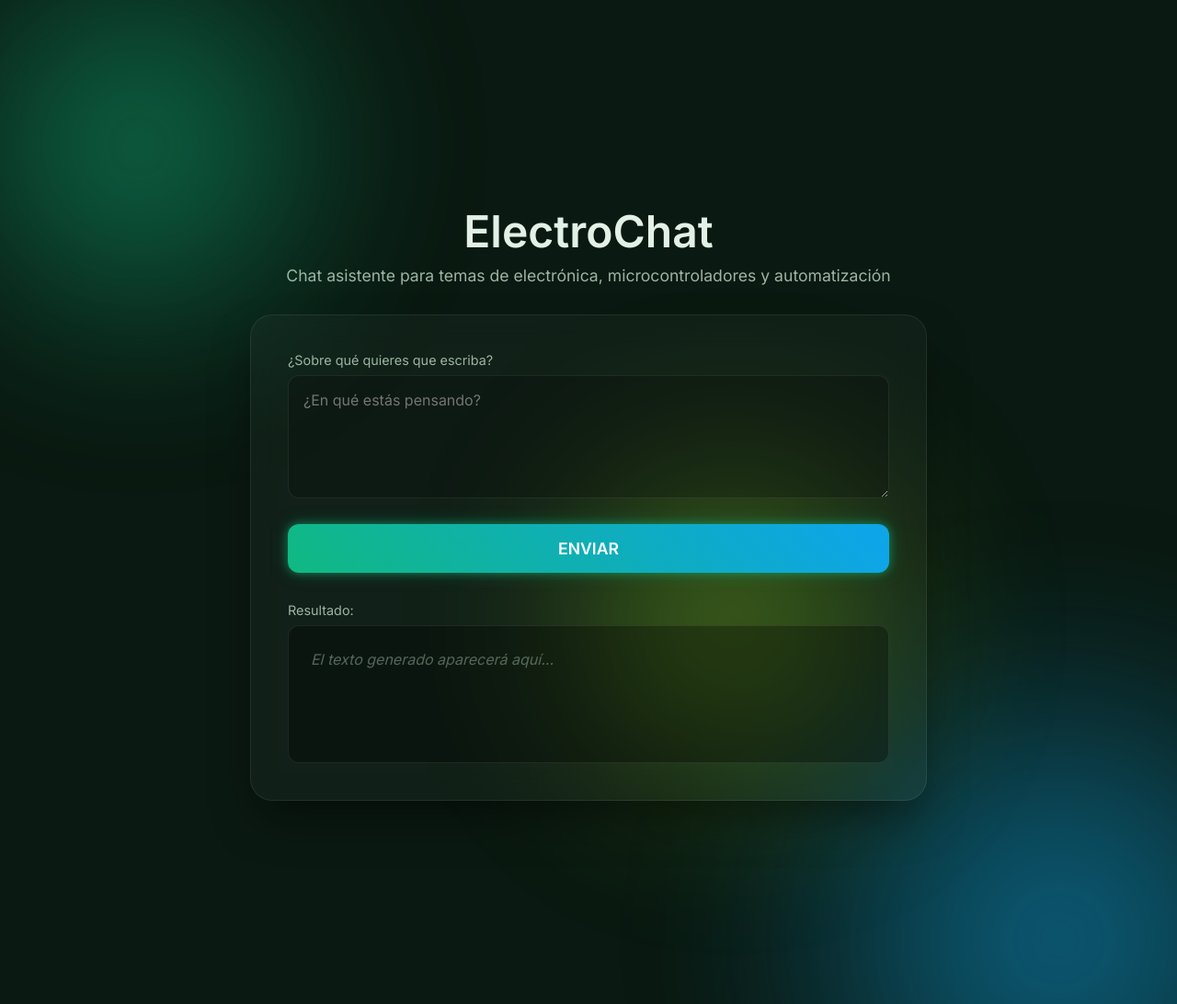
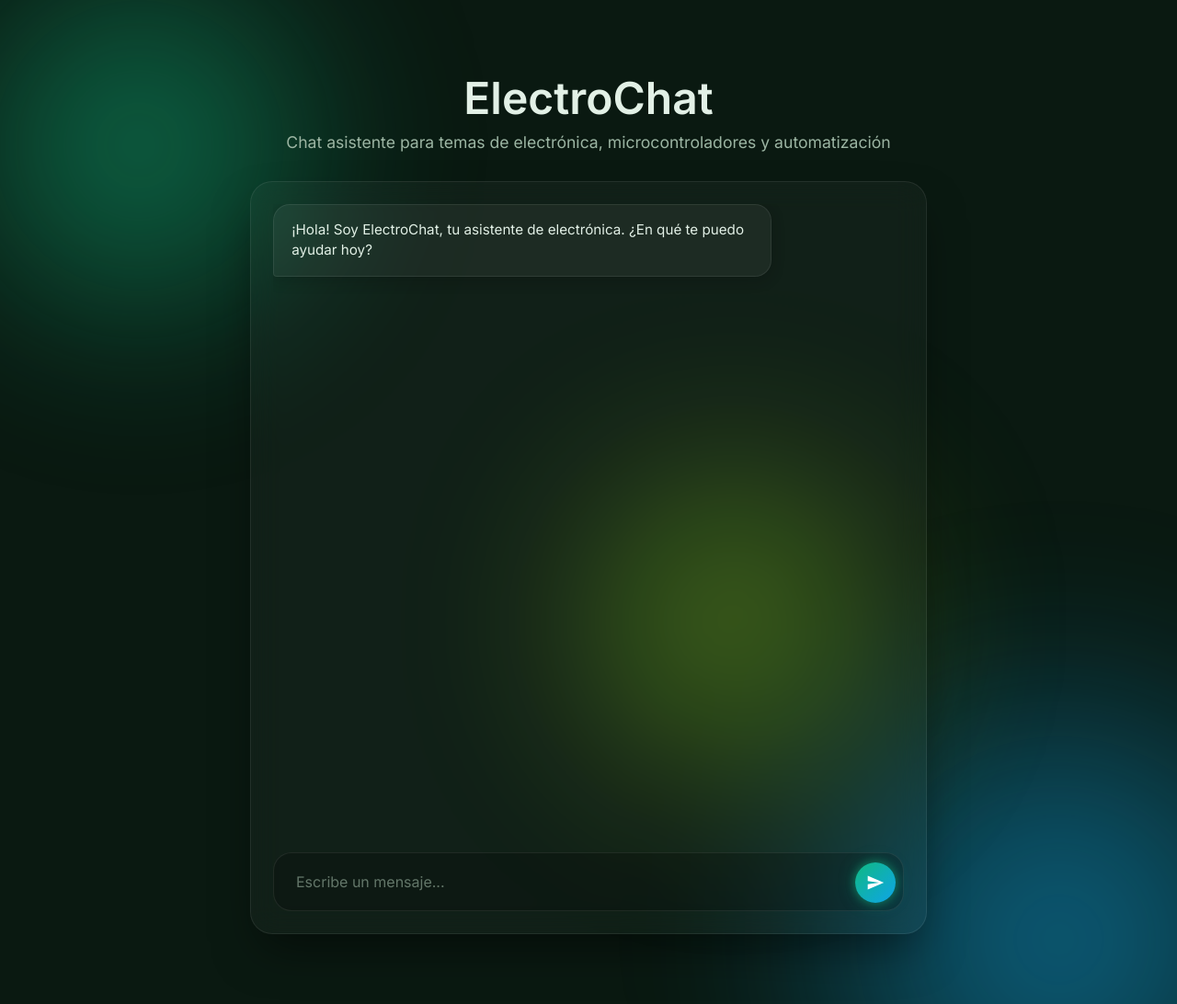
Before and after one commit to JesusFG-32/gem, a Flask app: page / in a window 1280 px wide. Shown: the whole page at 92% size. Run offline with Flask 3, Linux system fonts and the light colour scheme.

Commit message:
Rediseño del frontend y aplicado el formato de chatbot

```diff
--- a/static/css/style.css
+++ b/static/css/style.css
@@ -127,151 +127,180 @@ body {
     box-shadow: 0 30px 60px -12px rgba(0, 0, 0, 0.6);
 }
 
-.input-group {
-    margin-bottom: 1.5rem;
+.chat-panel {
+    display: flex;
+    flex-direction: column;
+    height: 75vh;
+    padding: 1.5rem;
 }
 
-.input-group label {
-    display: block;
-    margin-bottom: 0.5rem;
-    font-size: 0.9rem;
-    color: var(--text-secondary);
-    transition: color 0.3s;
+.chat-messages {
+    flex-grow: 1;
+    overflow-y: auto;
+    display: flex;
+    flex-direction: column;
+    gap: 1rem;
+    margin-bottom: 1.5rem;
+    padding-right: 0.5rem;
+    scroll-behavior: smooth;
 }
 
-.input-group:focus-within label {
-    color: var(--primary-color);
+.message {
+    display: flex;
+    width: 100%;
 }
 
-input[type="password"],
-textarea {
-    width: 100%;
+.message.user {
+    justify-content: flex-end;
+}
+
+.message.bot {
+    justify-content: flex-start;
+}
+
+.message-content {
+    max-width: 80%;
+    padding: 1rem 1.2rem;
+    border-radius: 18px;
+    line-height: 1.5;
+    font-size: 0.95rem;
+    box-shadow: 0 4px 15px rgba(0, 0, 0, 0.2);
+    animation: fadeIn 0.3s ease-out;
+}
+
+.message.user .message-content {
+    background: linear-gradient(135deg, var(--primary-color), #059669);
+    color: #fff;
+    border-bottom-right-radius: 4px;
+}
+
+.message.bot .message-content {
+    background: rgba(255, 255, 255, 0.05);
+    border: 1px solid var(--glass-border);
+    color: var(--text-primary);
+    border-bottom-left-radius: 4px;
+}
+
+.message-content p {
+    margin-bottom: 0.5rem;
+}
+.message-content p:last-child {
+    margin-bottom: 0;
+}
+
+.input-area {
+    display: flex;
+    gap: 1rem;
+    align-items: flex-end;
     background: rgba(0, 0, 0, 0.2);
     border: 1px solid var(--glass-border);
-    border-radius: 12px;
-    padding: 1rem;
-    color: var(--text-primary);
-    font-size: 1rem;
+    border-radius: 20px;
+    padding: 0.5rem;
     transition: all 0.3s ease;
-    resize: vertical;
 }
 
-input[type="password"]:focus,
-textarea:focus {
-    outline: none;
+.input-area:focus-within {
     border-color: var(--primary-color);
-    box-shadow: 0 0 0 2px rgba(99, 102, 241, 0.2);
+    box-shadow: 0 0 0 1px rgba(16, 185, 129, 0.3);
     background: rgba(0, 0, 0, 0.3);
 }
 
-.glow-on-hover {
-    width: 100%;
-    padding: 1rem;
+textarea {
+    flex-grow: 1;
+    background: transparent;
     border: none;
+    color: var(--text-primary);
+    font-size: 1rem;
+    resize: none;
+    padding: 0.8rem 1rem;
+    max-height: 150px;
     outline: none;
-    color: #fff;
-    background: linear-gradient(45deg, var(--primary-color), var(--secondary-color), var(--primary-color));
-    background-size: 200% auto;
-    cursor: pointer;
-    position: relative;
-    border-radius: 12px;
-    font-size: 1.1rem;
-    font-weight: 600;
-    transition: all 0.3s ease;
-    box-shadow: var(--neon-glow);
+}
+
+textarea::placeholder {
+    color: var(--text-secondary);
+    opacity: 0.6;
+}
+
+.send-btn {
+    flex-shrink: 0;
+    width: 44px;
+    height: 44px;
+    border-radius: 50%;
+    border: none;
+    background: linear-gradient(135deg, var(--primary-color), var(--secondary-color));
+    color: white;
     display: flex;
     justify-content: center;
     align-items: center;
-    gap: 10px;
+    cursor: pointer;
+    transition: transform 0.2s, box-shadow 0.2s;
+    box-shadow: var(--neon-glow);
 }
 
-.glow-on-hover:hover {
-    background-position: right center;
-    transform: scale(1.02);
+.send-btn:hover {
+    transform: scale(1.05);
 }
 
-.glow-on-hover:active {
-    transform: scale(0.98);
+.send-btn:active {
+    transform: scale(0.95);
 }
 
-.loader {
-    width: 20px;
-    height: 20px;
-    border: 3px solid rgba(255, 255, 255, 0.3);
-    border-radius: 50%;
-    border-top-color: #fff;
-    animation: spin 1s ease-in-out infinite;
+.send-btn:disabled {
+    opacity: 0.5;
+    cursor: not-allowed;
+    transform: none;
+    box-shadow: none;
 }
 
-.hidden {
-    display: none;
+/* Typing indicator */
+.typing-indicator {
+    display: flex;
+    align-items: center;
+    gap: 5px;
+    padding: 1.2rem 1.5rem !important;
 }
 
-@keyframes spin {
-    to {
-        transform: rotate(360deg);
-    }
+.typing-indicator span {
+    width: 6px;
+    height: 6px;
+    background-color: var(--text-secondary);
+    border-radius: 50%;
+    animation: typing 1.4s infinite ease-in-out both;
 }
 
-.output-group {
-    margin-top: 2rem;
+.typing-indicator span:nth-child(1) {
+    animation-delay: -0.32s;
 }
 
-.output-group label {
-    display: block;
-    margin-bottom: 0.5rem;
-    font-size: 0.9rem;
-    color: var(--text-secondary);
+.typing-indicator span:nth-child(2) {
+    animation-delay: -0.16s;
 }
 
-.output-box {
-    background: rgba(0, 0, 0, 0.3);
-    border: 1px solid var(--glass-border);
-    border-radius: 12px;
-    padding: 1.5rem;
-    min-height: 150px;
-    max-height: 400px;
-    overflow-y: auto;
-    line-height: 1.6;
+@keyframes typing {
+    0%, 80%, 100% { transform: scale(0); }
+    40% { transform: scale(1); }
 }
 
-.output-box.has-content {
-    border-color: rgba(16, 185, 129, 0.5);
-    box-shadow: inset 0 0 20px rgba(16, 185, 129, 0.1);
-}
-
-.placeholder-text {
-    color: var(--text-secondary);
-    font-style: italic;
-    opacity: 0.5;
-}
-
-.error-text {
-    color: #ef4444;
+@keyframes fadeIn {
+    from { opacity: 0; transform: translateY(10px); }
+    to { opacity: 1; transform: translateY(0); }
 }
 
 ::-webkit-scrollbar {
-    width: 8px;
+    width: 6px;
 }
 
 ::-webkit-scrollbar-track {
-    background: rgba(0, 0, 0, 0.2);
-    border-radius: 4px;
+    background: rgba(0, 0, 0, 0.1);
+    border-radius: 3px;
 }
 
 ::-webkit-scrollbar-thumb {
     background: rgba(255, 255, 255, 0.2);
-    border-radius: 4px;
+    border-radius: 3px;
 }
 
 ::-webkit-scrollbar-thumb:hover {
     background: rgba(255, 255, 255, 0.3);
 }
-
-.output-box p {
-    margin-bottom: 1rem;
-}
-
-.output-box p:last-child {
-    margin-bottom: 0;
-}
--- a/static/js/script.js
+++ b/static/js/script.js
@@ -1,67 +1,128 @@
 document.addEventListener('DOMContentLoaded', () => {
     const generateBtn = document.getElementById('generate-btn');
     const promptInput = document.getElementById('prompt');
-    const outputBox = document.getElementById('output-box');
-    const btnText = document.querySelector('.btn-text');
-    const loader = document.querySelector('.loader');
+    const chatMessages = document.getElementById('chat-messages');
+
+    // Auto-resize textarea
+    promptInput.addEventListener('input', function() {
+        this.style.height = 'auto';
+        const newHeight = Math.min(this.scrollHeight, 150);
+        this.style.height = newHeight + 'px';
+    });
+
+    // Handle Enter key (Shift+Enter for new line, Enter to send)
+    promptInput.addEventListener('keydown', (e) => {
+        if (e.key === 'Enter' && !e.shiftKey) {
+            e.preventDefault();
+            generateBtn.click();
+        }
+    });
 
     generateBtn.addEventListener('click', async () => {
         const prompt = promptInput.value.trim();
         if (!prompt) {
-            showError("Por favor, introduce un texto para generar.");
             promptInput.focus();
             return;
         }
-        setLoadingState(true);
+
+        // 1. Add User Message
+        appendMessage('user', prompt);
+
+        // Clear input and reset height
+        promptInput.value = '';
+        promptInput.style.height = 'auto';
+        promptInput.focus();
+
+        // 2. Disable input and button while thinking
+        promptInput.disabled = true;
+        generateBtn.disabled = true;
+
+        // 3. Add temporary bot "typing" indicator
+        const typingId = 'typing-' + Date.now();
+        appendTypingIndicator(typingId);
+
         try {
             const response = await fetch('/api/generate', {
                 method: 'POST',
                 headers: {
                     'Content-Type': 'application/json'
                 },
-                body: JSON.stringify({
-                    text: prompt
-                })
+                body: JSON.stringify({ text: prompt })
             });
             const data = await response.json();
+
+            // Remove typing indicator
+            removeElement(typingId);
+
             if (!response.ok) {
                 throw new Error(data.error || 'Ocurrió un error al contactar al servidor.');
             }
-            displayResult(data.result);
+
+            // 4. Add Bot Message
+            appendMessage('bot', data.result);
         } catch (error) {
-            showError(error.message);
+            removeElement(typingId);
+            appendMessage('bot', `❌ Error: ${error.message}`, true);
         } finally {
-            setLoadingState(false);
+            promptInput.disabled = false;
+            generateBtn.disabled = false;
+            generateBtn.classList.remove('loading');
+            promptInput.focus();
         }
     });
 
-    function setLoadingState(isLoading) {
-        if (isLoading) {
-            generateBtn.disabled = true;
-            btnText.textContent = 'Generando...';
-            loader.classList.remove('hidden');
-            outputBox.innerHTML = '<p class="placeholder-text">Pensando...</p>';
-            outputBox.classList.remove('has-content');
+    function appendMessage(sender, text, isError = false) {
+        const msgDiv = document.createElement('div');
+        msgDiv.className = `message ${sender}`;
+        if (isError) msgDiv.style.color = '#ef4444';
+
+        const contentDiv = document.createElement('div');
+        contentDiv.className = 'message-content';
+
+        // Split text by newlines and create paragraphs to handle formatting simply
+        const paragraphs = text.split('\n').filter(p => p.trim() !== '');
+        if (paragraphs.length === 0) {
+            const p = document.createElement('p');
+            p.textContent = text;
+            contentDiv.appendChild(p);
         } else {
-            generateBtn.disabled = false;
-            btnText.textContent = 'Generar Texto';
-            loader.classList.add('hidden');
+            paragraphs.forEach(pText => {
+                const p = document.createElement('p');
+                p.textContent = pText;
+                contentDiv.appendChild(p);
+            });
         }
+
+        msgDiv.appendChild(contentDiv);
+        chatMessages.appendChild(msgDiv);
+        scrollToBottom();
     }
 
-    function displayResult(text) {
-        outputBox.innerHTML = '';
-        outputBox.classList.add('has-content');
-        const paragraphs = text.split('\n').filter(p => p.trim() !== '');
-        paragraphs.forEach(pText => {
-            const p = document.createElement('p');
-            p.textContent = pText;
-            outputBox.appendChild(p);
-        });
+    function appendTypingIndicator(id) {
+        const msgDiv = document.createElement('div');
+        msgDiv.className = `message bot`;
+        msgDiv.id = id;
+
+        const contentDiv = document.createElement('div');
+        contentDiv.className = 'message-content typing-indicator';
+
+        contentDiv.innerHTML = `
+            <span></span>
+            <span></span>
+            <span></span>
+        `;
+
+        msgDiv.appendChild(contentDiv);
+        chatMessages.appendChild(msgDiv);
+        scrollToBottom();
     }
 
-    function showError(message) {
-        outputBox.innerHTML = `<p class="error-text">❌ Error: ${message}</p>`;
-        outputBox.classList.remove('has-content');
+    function removeElement(id) {
+        const el = document.getElementById(id);
+        if (el) el.remove();
+    }
+
+    function scrollToBottom() {
+        chatMessages.scrollTop = chatMessages.scrollHeight;
     }
 });
--- a/templates/index.html
+++ b/templates/index.html
@@ -22,22 +22,22 @@
             <p>Chat asistente para temas de electrónica, microcontroladores y automatización</p>
         </header>
 
-        <main class="glass-panel">
-            <div class="input-group">
-                <label for="prompt">¿Sobre qué quieres que escriba?</label>
-                <textarea id="prompt" rows="5" placeholder="¿En qué estás pensando?"></textarea>
+        <main class="glass-panel chat-panel">
+            <div id="chat-messages" class="chat-messages">
+                <div class="message bot">
+                    <div class="message-content">
+                        <p>¡Hola! Soy ElectroChat, tu asistente de electrónica. ¿En qué te puedo ayudar hoy?</p>
+                    </div>
+                </div>
             </div>
 
-            <button id="generate-btn" class="glow-on-hover">
-                <span class="btn-text">ENVIAR</span>
-                <span class="loader hidden"></span>
-            </button>
-
-            <div class="output-group">
-                <label>Resultado:</label>
-                <div id="output-box" class="output-box">
-                    <p class="placeholder-text">El texto generado aparecerá aquí...</p>
-                </div>
+            <div class="input-area">
+                <textarea id="prompt" rows="1" placeholder="Escribe un mensaje..."></textarea>
+                <button id="generate-btn" class="glow-on-hover send-btn" aria-label="Enviar mensaje">
+                    <svg xmlns="http://www.w3.org/2000/svg" viewBox="0 0 24 24" fill="currentColor" width="20" height="20">
+                        <path d="M2.01 21L23 12 2.01 3 2 10l15 2-15 2z"/>
+                    </svg>
+                </button>
             </div>
         </main>
     </div>
```
